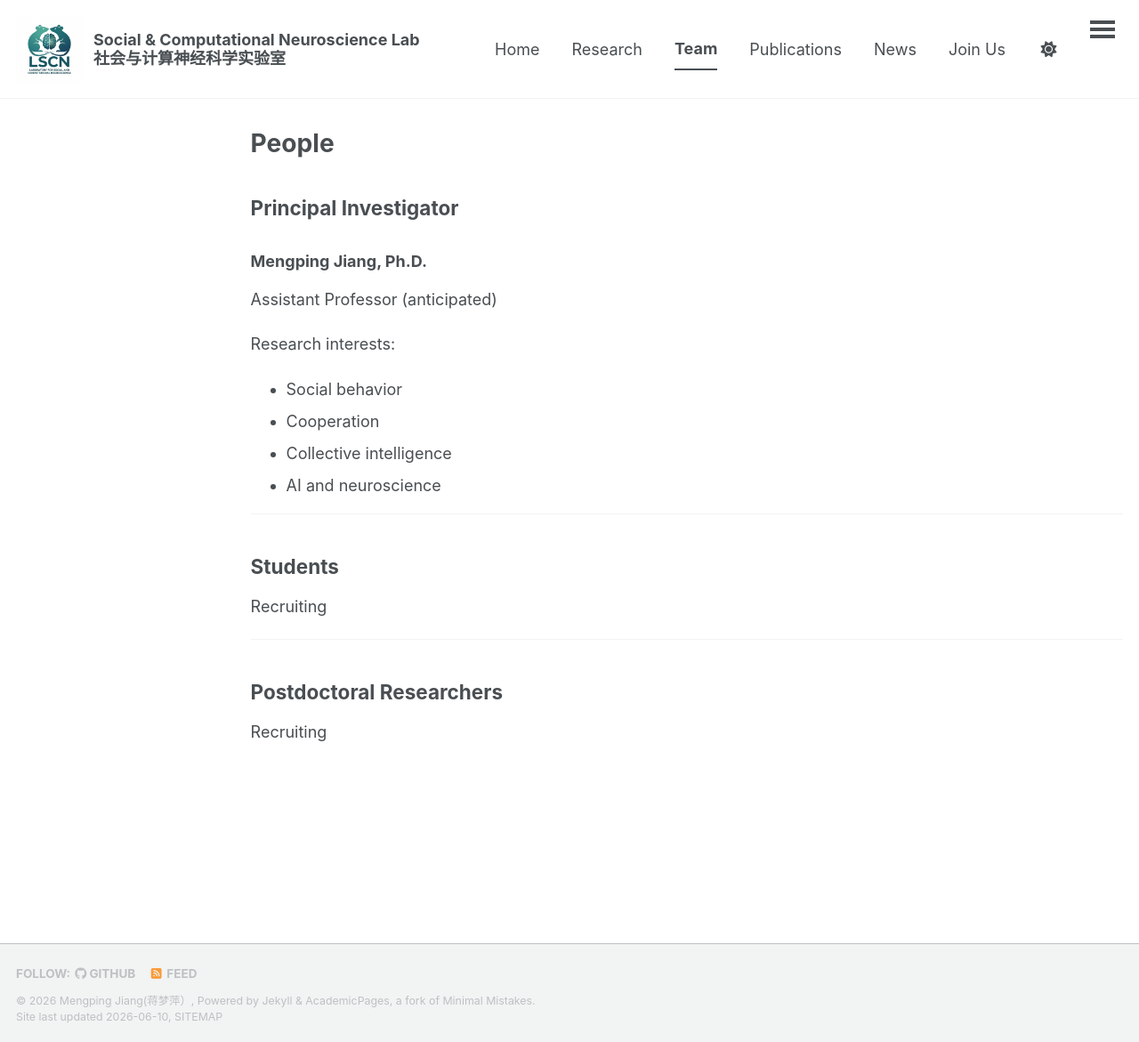
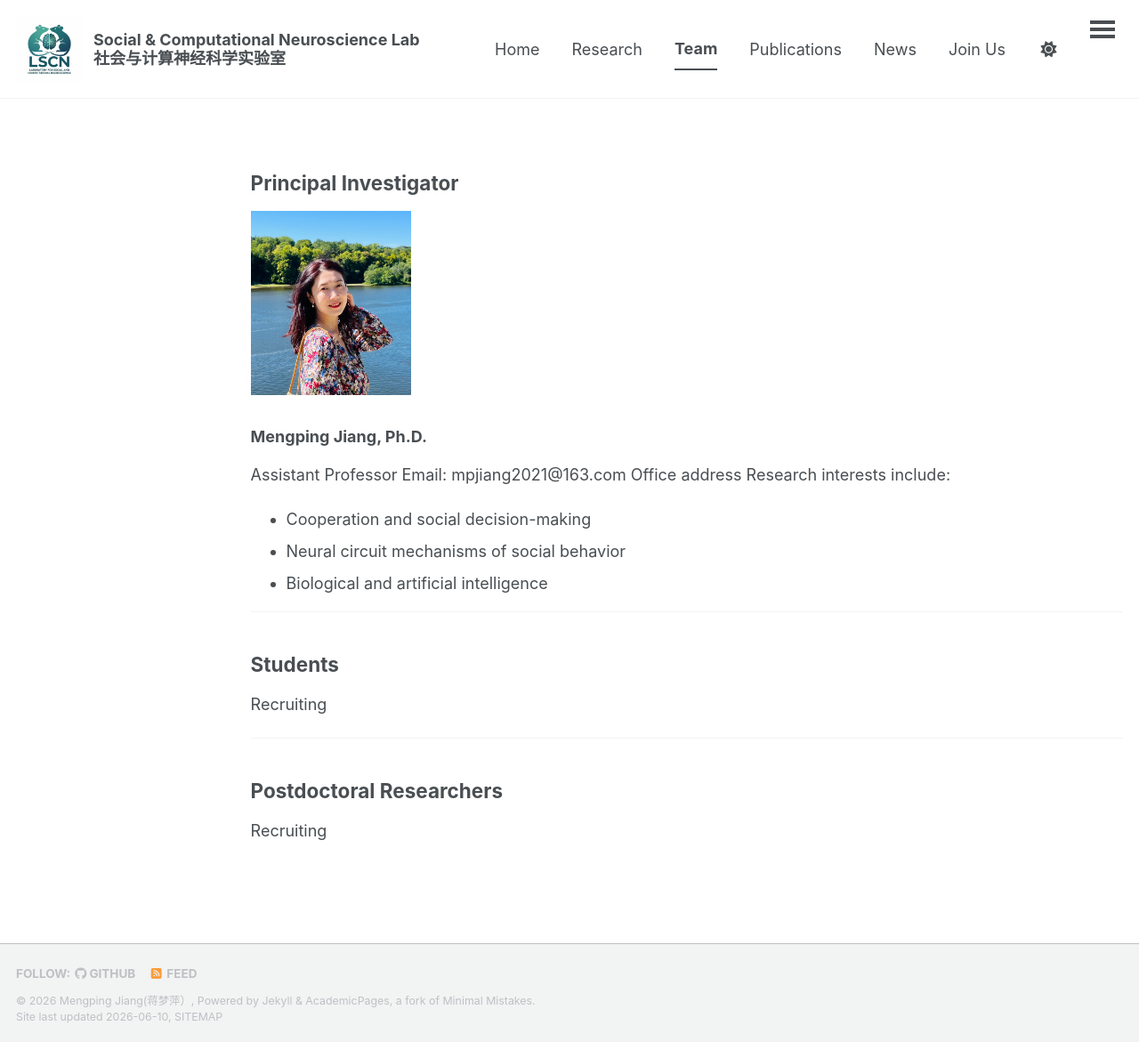
Before and after one commit to MengpingJiang/mengpingjiang.github.io, a Jekyll site: the page built from _pages/people.md, in a window 1280 px wide and 1171 px high. Shown: the whole window at 89% size. Built offline with Jekyll 4.4.1, drawn with Linux system fonts in a browser that asks for light colours; a script bundle is joined from its source files by our own code; library files that are not in the unit come from our copies.

Commit message:
Update people.md

```diff
--- a/_pages/people.md
+++ b/_pages/people.md
@@ -1,6 +1,6 @@
 ---
 layout: archive
-title: "People"
+title:
 permalink: /people/
 author_profile: false
 redirect_from:
@@ -11,16 +11,17 @@ redirect_from:
 
 ## Principal Investigator
 
+<img src="/images/Mengping Jiang.jpeg" width="180">
+
 ### Mengping Jiang, Ph.D.
 
-Assistant Professor (anticipated)
-
-Research interests:
-
-- Social behavior
-- Cooperation
-- Collective intelligence
-- AI and neuroscience
+Assistant Professor
+Email: mpjiang2021@163.com
+Office address
+Research interests include:
+- Cooperation and social decision-making
+- Neural circuit mechanisms of social behavior
+- Biological and artificial intelligence
 
 ---
 
```
